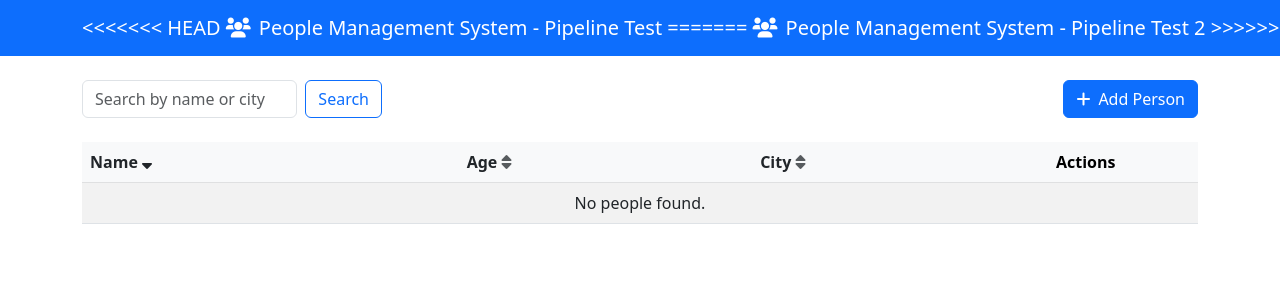
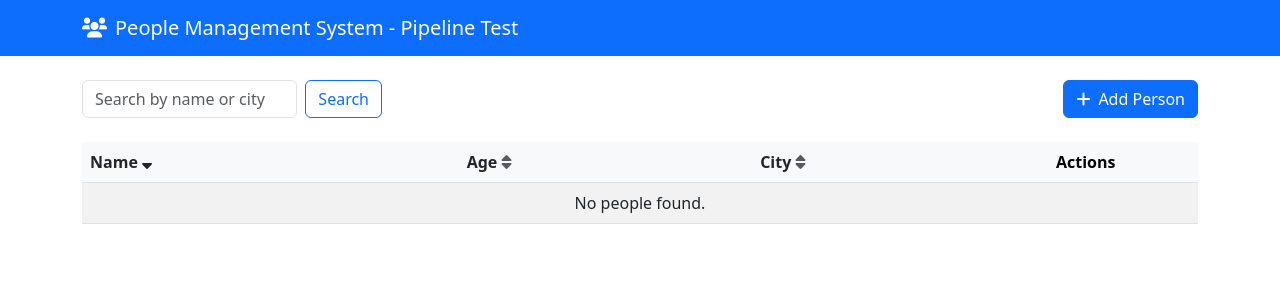
Before and after one commit to AfnanAjmal/flask-mongo-docker-app, a Flask app: page / in a window 1280 px wide; the page is wider, and only the part inside the window is pictured. Shown: the top 300 px of that part. Run offline with Flask 3, Linux system fonts and the light colour scheme; data that the repository does not hold is empty.

Commit message:
updated frontend

```diff
--- a/templates/index.html
+++ b/templates/index.html
@@ -24,11 +24,7 @@
     <nav class="navbar navbar-dark bg-primary">
         <div class="container">
             <a class="navbar-brand" href="{{ url_for('show_people') }}">
-<<<<<<< HEAD
                 <i class="fas fa-users me-2"></i>People Management System - Pipeline Test
-=======
-                <i class="fas fa-users me-2"></i>People Management System - Pipeline Test 2
->>>>>>> 9bff6794cec884c32901bac62e4064d7f750cefd
             </a>
         </div>
     </nav>
```
